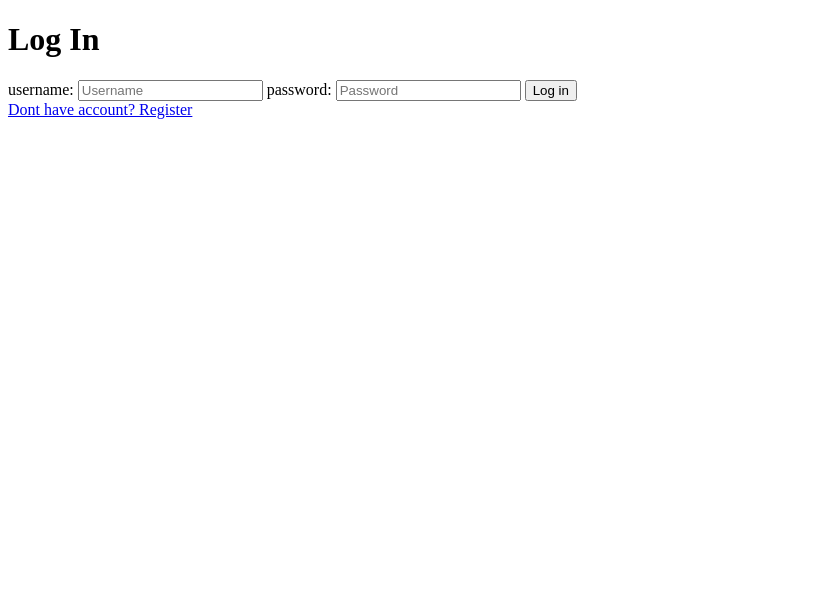
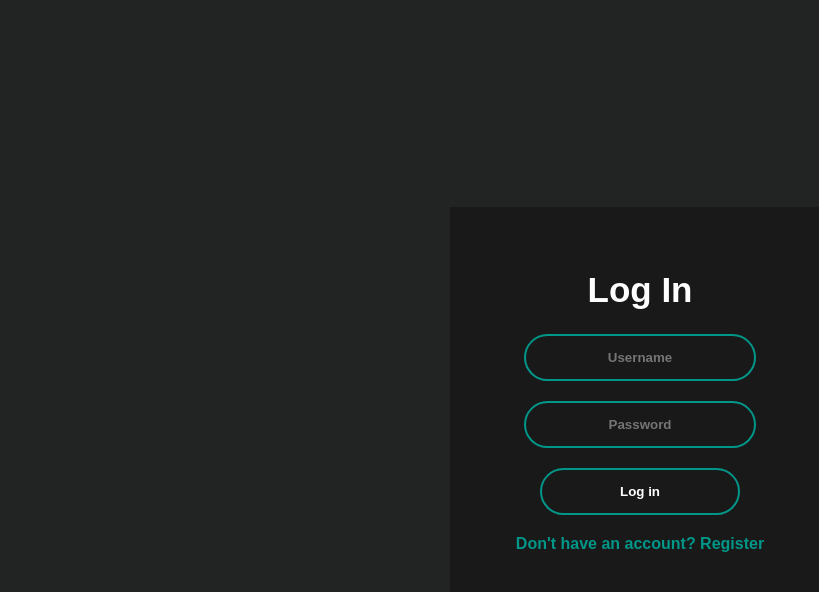
Before and after one commit to DannyDiep963/haste, a Flask app: page /login in a window 1280 px wide. Shown: the top 592 px of the page, without its empty margins (0-819 px from the left). Run offline with Flask 2, Linux system fonts and the light colour scheme.

Commit message:
added design for login and register pages

```diff
--- a/static/css/home.css
+++ b/static/css/home.css
@@ -64,8 +64,9 @@
 }
 
 .content h1{
-    font-size: 70px;
-    margin-top: 80px;
+    font-size: 45px;
+    margin-top: 60px;
+    font-weight: 700;
 }
 
 .content p{
--- a/static/css/login.css
+++ b/static/css/login.css
@@ -0,0 +1,71 @@
+body{
+    margin: 0;
+    padding: 0;
+    font-family: sans-serif;
+    background: #212423;
+}
+.content{
+    width: 300px;
+    padding: 40px;
+    position: absolute;
+    top: 50%;
+    left: 50%;
+    transform: translate(-50%,-50%);
+    background: #191919;
+    text-align: center;
+}
+.content h1{
+    color: #fff;
+    font-size: 35px;
+    font-weight: 700;
+}
+.content input[type ="text"],.content input[type="password"]{
+    border: 0;
+    background: none;
+    display: block;
+    margin: 20px auto;
+    text-align: center;
+    border: 2px solid #009688;
+    padding: 14px 14px;
+    width: 200px;
+    outline: none;
+    color: white;
+    border-radius: 24px;
+    transition: 0.25s;
+    font-weight: 600;
+}
+.content input[type ="text"]:focus,.content input[type="password"]:focus{
+    width: 280px;
+    border-color: #009688;
+}
+.content input[type = "submit"]{
+    border: 0;
+    background: none;
+    display: block;
+    margin: 20px auto;
+    text-align: center;
+    border: 2px solid #009688;
+    padding: 14px 10px;
+    width: 200px;
+    outline: none;
+    color: white;
+    border-radius: 24px;
+    transition: 0.25s;
+    cursor: pointer;
+    font-weight: 800;
+}
+.content input[type = "submit"]:hover{
+    background: #009688;
+}
+.signup{
+    text-align: center;
+}
+
+.signup a{
+    color: #009688;
+    text-decoration: none;
+    font-weight: 600;
+}
+.signup a:hover{
+    text-decoration: underline;
+}
--- a/static/css/news.css
+++ b/static/css/news.css
@@ -64,8 +64,9 @@
 }
 
 .content h1{
-    font-size: 70px;
-    margin-top: 80px;
+    font-size: 45px;
+    margin-top: 60px;
+    font-weight: 700;
 }
 
 .content p{
--- a/templates/home.html
+++ b/templates/home.html
@@ -14,13 +14,13 @@
             <ul>
                 <li><a href="{{ url_for('index') }}">Home</a></li>
                 <li><a href="{{ url_for('news') }}">News</a></li>
-                <li><a href="#partners">Partners</a></li>
-                <li><a href="#aboutus">About Us</a></li>
+                <li><a href="{{ url_for('partners') }}">Partners</a></li>
+                <li><a href="{{ url_for('aboutus') }}">About Us</a></li>
             </ul>
         </div>
 
         <div class="content">
-            <hl>HASTE TRADING COMPANY OFFICIAL WEBSITE</hl>
+            <h1>HASTE TRADING COMPANY OFFICIAL WEBSITE</h1>
             <p>Here you will find all the information you will need to know about
             our company. <br>Please do not hesitate to contact us about any questions you
             may have.</p>
--- a/templates/login.html
+++ b/templates/login.html
@@ -11,15 +11,16 @@
     <div class = "content">
         <h1>Log In</h1>
         <form method="POST" action="">
-            <text>username: </text>
+           <!--<text>username: </text>-->
             {{ form.username }}
-            <text>password: </text>
+           <!-- <text>password: </text>-->
             {{ form.password }}
             {{ form.submit }}
             {{ form.hidden_tag() }}
         </form>
 
-        <a href="{{ url_for('register') }}">Dont have account? Register</a>
+        <div class="signup"><a href="{{ url_for('register') }}">Don't have an account? Register</a></div>
+        <!--<a href="{{ url_for('register') }}">Dont have account? Register</a>-->
     </div>
 </body>
 </html>
--- a/templates/register.html
+++ b/templates/register.html
@@ -11,9 +11,9 @@
     <div class = "content">
         <h1>Register Page</h1>
         <form method="POST" action="">
-            <text>username: </text>
+            <!--<text>username: </text>-->
             {{ form.username }}
-            <text>password: </text>
+            <!--<text>password: </text>-->
             {{ form.password }}
             {{ form.submit }}
             {{ form.hidden_tag() }}
@@ -21,7 +21,7 @@
         {% if taken_user == True %}
         <text>This username is already taken. Please choose another username.</text>
         {% endif %}
-        <a href="{{ url_for('login') }}">Already have an account? Log In</a>
+        <div class="signup"><a href="{{ url_for('login') }}">Already have an account? Log In</a></div>
     </div>
 </body>
 </html>
```
Also changed, not shown: static/css/register.css (+71 -0 lines), templates/news.html (+11 -6 lines).
